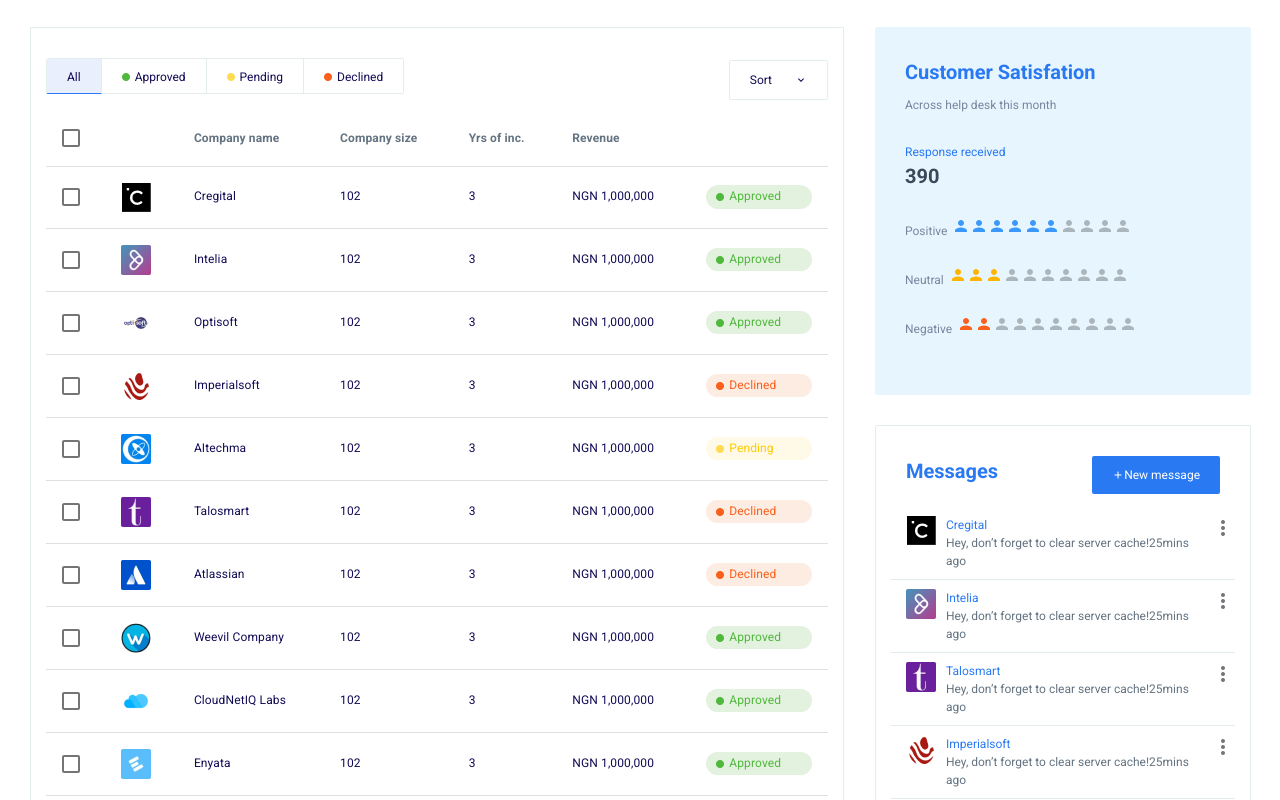
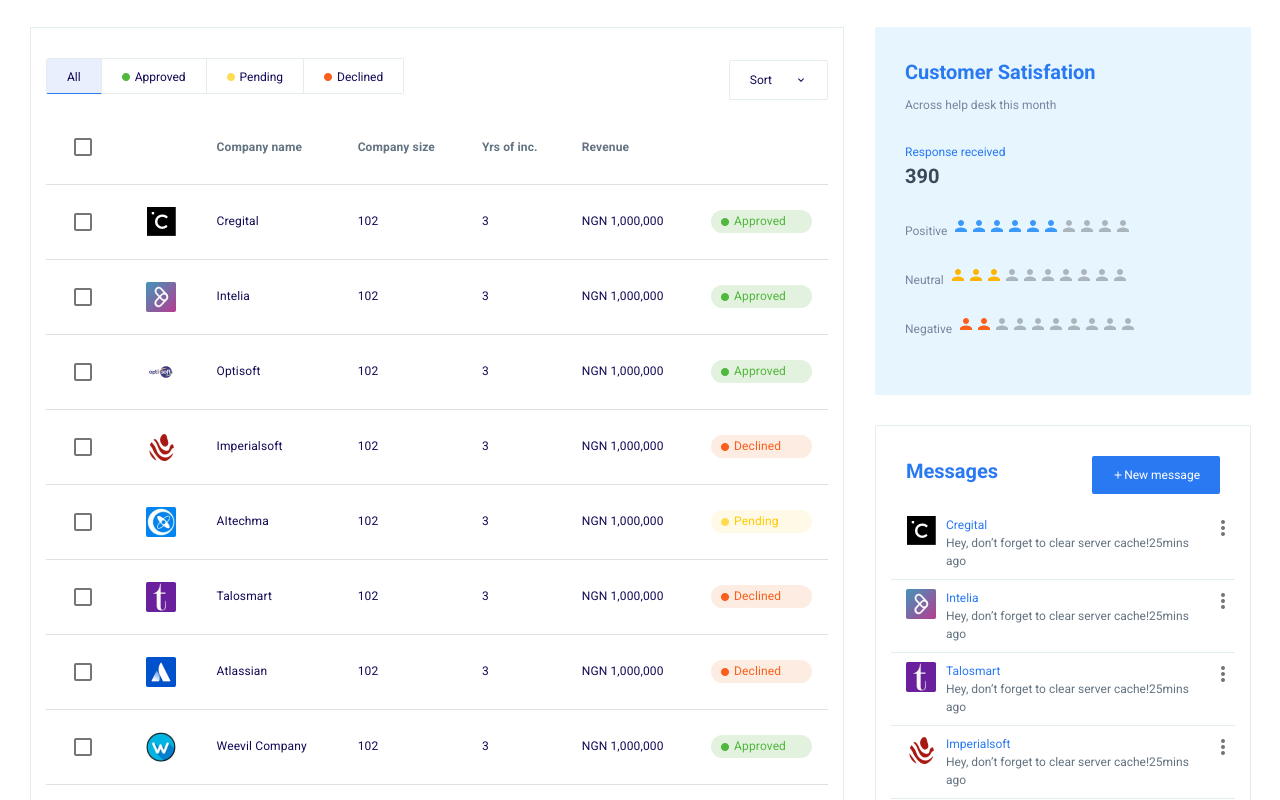
Before and after one commit to silentDev28/avro-test, a React (Create React App) app: page / in a window 1280 px wide. Shown: the part 1700-2500 px from the top of the page. Built offline with nearby package versions, Linux system fonts and the light colour scheme.

Commit message:
checkbox size

```diff
--- a/src/components/table_and_customer_and_message/table.css
+++ b/src/components/table_and_customer_and_message/table.css
@@ -163,8 +163,7 @@
   border-bottom: 1px solid #e3eded;
 }
 .checkbox__icon {
-  width: 15px !important;
-  height: 15px !important;
+  font-size: 15px !important;
 }
 .table__sort {
   float: right;
```
Also changed, not shown: 1 other file (tests, documents, lock files or other folders).
